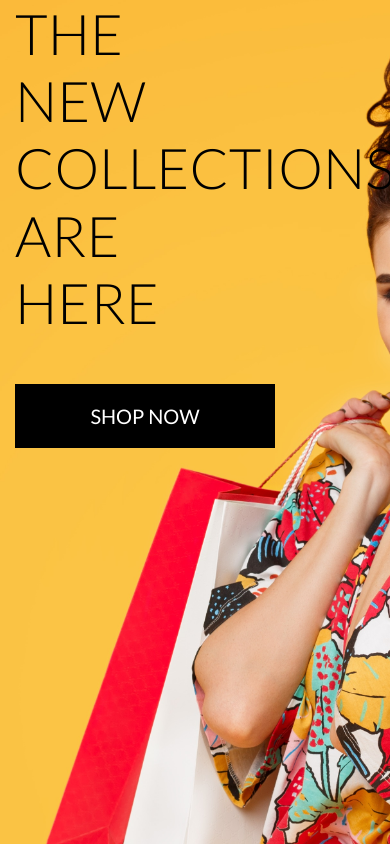
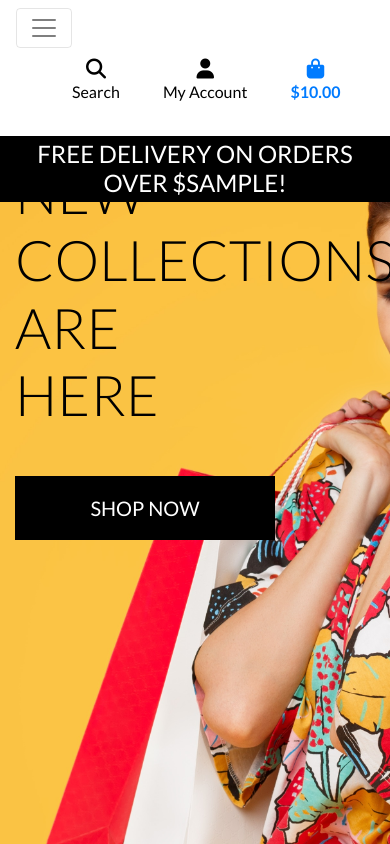
Before and after one commit to chizzletaz/boutique_ado_v1, a Django app: template home/templates/home/index.html in a window 390 px wide. Run offline with Django 3.2, Linux system fonts and the light colour scheme; the template is opened without the code that fills it: most values are stand-ins (such as "Sample title", 1, 10 or a date in 2020); some libraries are stand-ins or nearby versions.

Commit message:
Add mobile header and main navbar.

```diff
--- a/home/templates/home/index.html
+++ b/home/templates/home/index.html
@@ -11,7 +11,7 @@
 
 {% block content %}
     <div class="container h-100">
-        <div class="row h100">
+        <div class="row h-100">
             <div class="col-7 col-md-6 my-auto">
                 <h1 class="display-4 logo-font text-black">
                     The new collections are here
--- a/static/css/base.css
+++ b/static/css/base.css
@@ -63,6 +63,9 @@ unless we manually change it. */
     border: 1px solid black !important;
 }
 
+.bg-black {
+    background: #000 !important;
+}
 /* -------------------------------- Media Queries */
 
 /* Slightly larger container on xl screens */
--- a/templates/base.html
+++ b/templates/base.html
@@ -94,6 +94,21 @@
           </ul>
         </div>
       </div>
+      <div class="row bg-white">
+        <!-- toggler for main navigation -->
+        <nav class="navbar navbar-expand-lg navbar-light w-100">
+          <button class="navbar-toggler" type="button" data-toggle="collapse" data-target="#main-nav" aria-controls="main-nav" aria-expanded="false" aria-label="Toggle navigation">
+              <span class="navbar-toggler-icon"></span>
+          </button>
+          {% include 'includes/mobile-top-header.html' %}
+          {% include 'includes/main-nav.html' %}
+        </nav>
+      </div>
+      <div id="delivery-banner" class="row text-center">
+        <div class="col bg-black text-white">
+            <h4 class="logo-font my-1">Free delivery on orders over ${{ free_delivery_threshold }}!</h4>
+        </div>
+      </div>
     </header>
 
     {% if messages %}
--- /dev/null
+++ b/templates/includes/main-nav.html
@@ -0,0 +1,51 @@
+<div class="collapse navbar-collapse" id="main-nav">
+    <ul class="navbar-nav w-auto mx-auto">
+        <!-- menu item for all products -->
+        <li class="nav-item dropdown">
+            <a class="logo-font font-weight-bold nav-link text-black mr-5" href="#" id="all-products-link" data-toggle="dropdown" aria-haspopup="true" aria-expanded="false">
+                All Products
+            </a>
+            <div class="dropdown-menu border-0" aria-labelledby="all-products-link">
+                <a href="" class="dropdown-item">By Price</a>
+                <a href="" class="dropdown-item ">By Rating</a>
+                <a href="" class="dropdown-item ">By Category</a>
+                <a href="" class="dropdown-item">All Products</a>
+            </div>
+        </li>
+        <!-- menu item for clothing -->
+        <li class="nav-item dropdown">
+            <a class="logo-font font-weight-bold nav-link text-black mr-5" href="#" id="clothing-link" data-toggle="dropdown" aria-haspopup="true" aria-expanded="false">
+                Clothing
+            </a>
+            <div class="dropdown-menu border-0" aria-labelledby="clothing-link">
+                <a href="" class="dropdown-item">Activewear &amp; Essentials</a>
+                <a href="" class="dropdown-item">Jeans</a>
+                <a href="" class="dropdown-item">Shirts</a>
+                <a href="" class="dropdown-item">All Clothing</a>
+            </div>
+        </li>
+        <!-- menu item for Homeware -->
+        <li class="nav-item dropdown">
+            <a class="logo-font font-weight-bold nav-link text-black mr-5" href="#" id="homeware-link" data-toggle="dropdown" aria-haspopup="true" aria-expanded="false">
+                Homeware
+            </a>
+            <div class="dropdown-menu border-0" aria-labelledby="homeware-link">
+                <a href="" class="dropdown-item">Bed &amp; Bath</a>
+                <a href="" class="dropdown-item">Kitchen &amp; Dining</a>
+                <a href="" class="dropdown-item">All Homeware</a>
+            </div>
+        </li>
+        <!-- menu item for special offers -->
+        <li class="nav-item dropdown">
+            <a class="logo-font font-weight-bold nav-link text-black" href="#" id="specials-link" data-toggle="dropdown" aria-haspopup="true" aria-expanded="false">
+                Special Offers
+            </a>
+            <div class="dropdown-menu border-0" aria-labelledby="specials-link">
+                <a href="" class="dropdown-item">New Arrivals</a>
+                <a href="" class="dropdown-item">Deals</a>
+                <a href="" class="dropdown-item">Clearance</a>
+                <a href="" class="dropdown-item">All Specials</a>
+            </div>
+        </li>
+    </ul>
+</div>
--- /dev/null
+++ b/templates/includes/mobile-top-header.html
@@ -0,0 +1,62 @@
+<ul>
+    <!-- a button to open the search bar -->
+    <li class="list-inline-item">
+        <!-- hidden on large screens -->
+      <a class="text-black nav-link d-block d-lg-none" href="#" id="mobile-search" data-toggle="dropdown" aria-haspopup="true" aria-expanded="false">
+          <div class="text-center">
+              <div><i class="fas fa-search fa-lg"></i></div>
+              <p class="my-0">Search</p>
+          </div>
+      </a>
+      <div class="dropdown-menu border-0 w-100 p-3 rounded-0 my-0" aria-labelledby="mobile-search">
+          <form class="form" method="GET" action="">
+              <div class="input-group w-100">
+                  <input class="form-control border border-black rounded-0" type="text" name="q" placeholder="Search our site">
+                  <div class="input-group-append">
+                      <button class="form-control form-control btn btn-black border border-black rounded-0" type="submit">
+                          <span class="icon">
+                              <i class="fas fa-search"></i>
+                          </span>
+                      </button>
+                  </div>
+              </div>
+          </form>
+      </div>
+  </li>
+  <!-- a button to open the My Account drop down menu -->
+  <li class="list-inline-item dropdown">
+      <a class="text-black nav-link d-block d-lg-none" href="#" id="user-options" data-toggle="dropdown" aria-haspopup="true" aria-expanded="false">
+          <div class="text-center">
+              <div><i class="fas fa-user fa-lg"></i></div>
+              <p class="my-0">My Account</p>
+          </div>
+      </a>
+      <div class="dropdown-menu border-0" aria-labelledby="user-options">
+          {% if request.user.is_authenticated %}
+              {% if request.user.is_superuser %}
+                  <a href="{% url 'account_logout' %}" class="dropdown-item">Product Management</a>
+              {% endif %}
+              <a href="" class="dropdown-item">My Profile</a>
+              <a href="{% url 'account_logout' %}" class="dropdown-item">Logout</a>
+          {% else %}
+              <a href="{% url 'account_signup' %}" class="dropdown-item">Register</a>
+              <a href="{% url 'account_login' %}" class="dropdown-item">Login</a>
+          {% endif %}
+      </div>
+  </li>
+  <!-- a button to access the shopping bag -->
+  <li class="list-inline-item">
+      <a class="{% if grand_total %}text-primary font-weight-bold{% else %}text-black{% endif %} nav-link d-block d-lg-none" href="">
+          <div class="text-center">
+              <div><i class="fas fa-shopping-bag fa-lg"></i></div>
+              <p class="my-0">
+                  {% if grand_total %}
+                      ${{ grand_total|floatformat:2 }}
+                  {% else %}
+                      $0.00
+                  {% endif %}
+              </p>
+          </div>
+      </a>
+    </li>
+  </ul>
```
